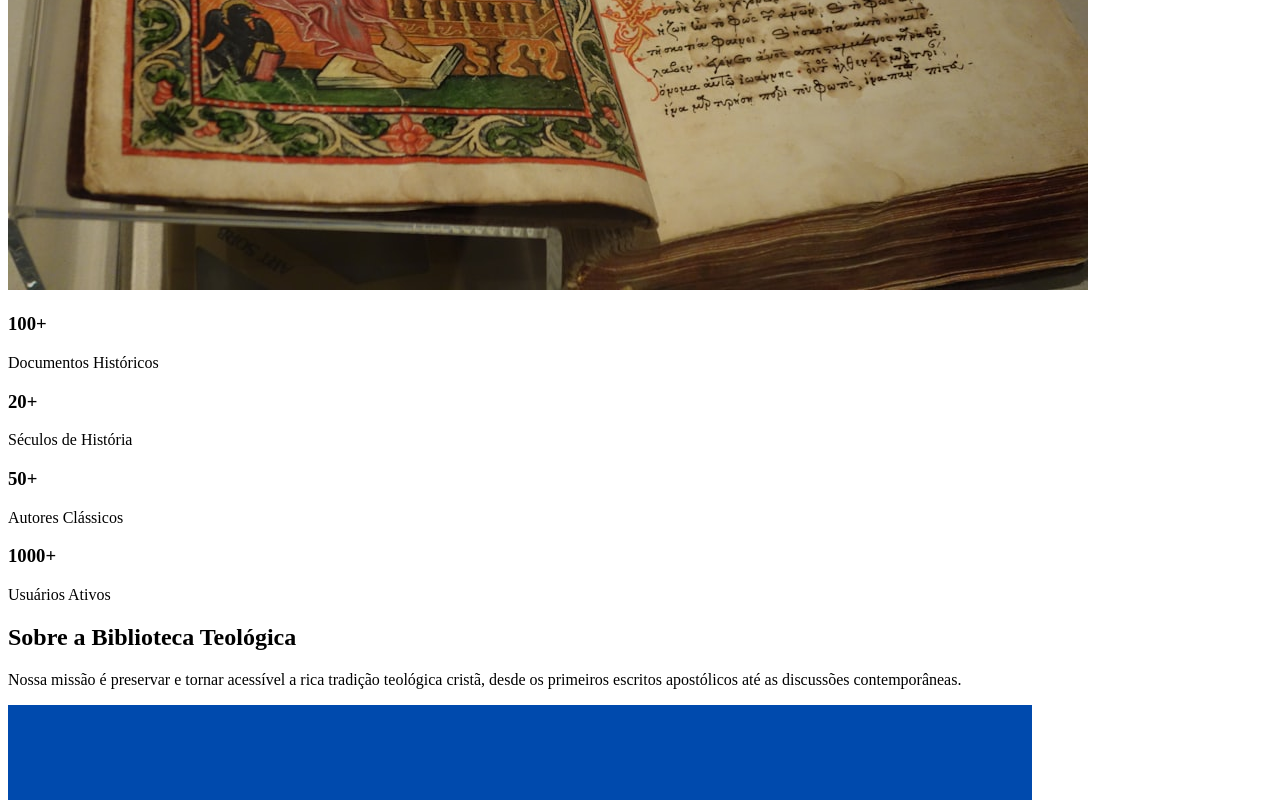
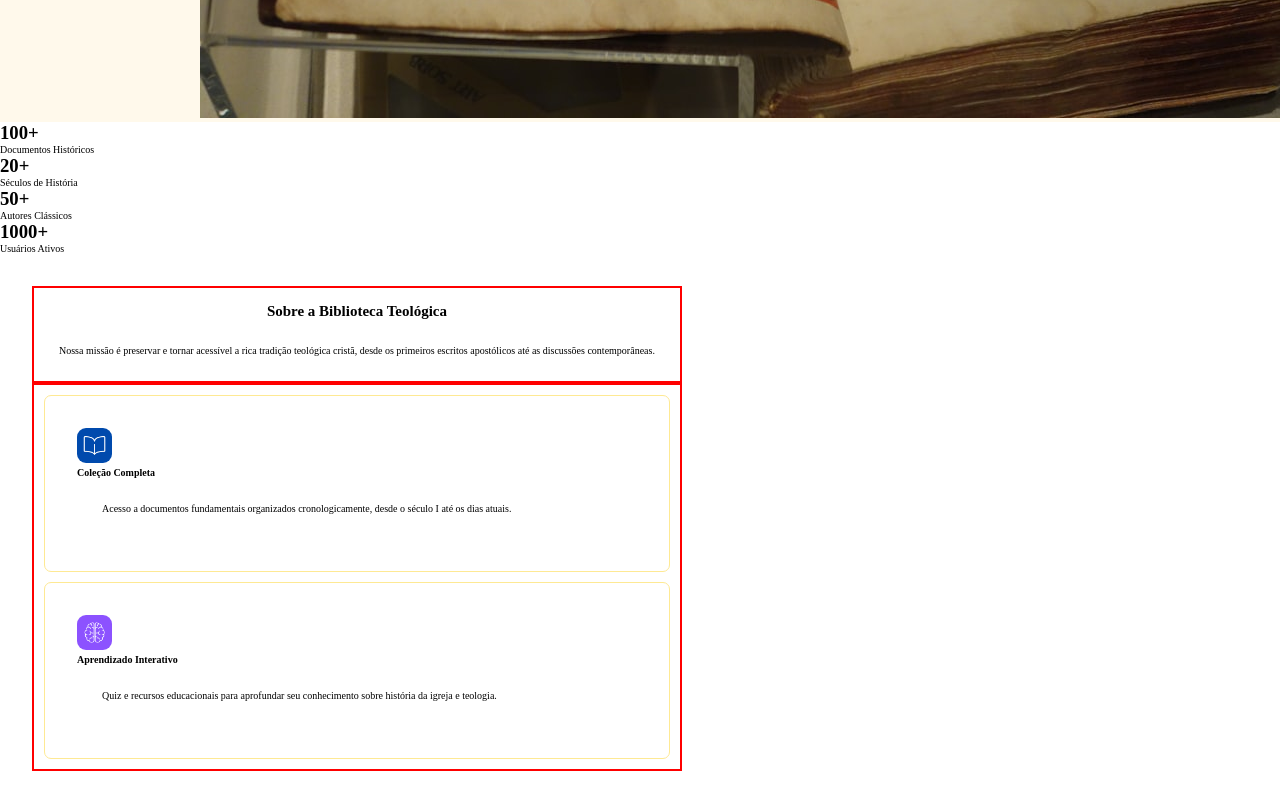
Before and after one commit to lluan-iada/TeoTeca, a plain HTML site: page index.html in a window 1280 px wide. Shown: the part 1280-2080 px from the top of the page. Drawn offline with Linux system fonts and the light colour scheme.

Commit message:
Estudando modelo de estilização do header, main e sobre

```diff
--- a/style/style.css
+++ b/style/style.css
@@ -1,15 +1,23 @@
 * {
-    box-sizing: border-box;
-    scroll-behavior: smooth;
+  margin: 0;
+  padding: 0;
+  box-sizing: border-box;
+  scroll-behavior: smooth;
 }
 
-/* .header img {
+/*header {
+
+}
+
+
+header img {
     width: 40px;
     height: 40px;
     display: block;
+
 }
 
-.header h2{
+header h2{
   grid-column: 2; grid-row: 1;
   margin: 0;
   font-size: 18px;
@@ -18,24 +26,18 @@
   color: var(--text);
 }
 
-.header h3{
+header h3{
   grid-column: 2; grid-row: 2;
   margin: 2px 0 0 0;
   font-size: 12px;
   font-weight: 500;
-  color: var(--muted);
 }
 
-.navbar{
-  grid-column: 3; grid-row: 1 / span 2;
-  list-style: none;
-  margin: 0;
-  padding: 0;
+nav {
 
-  display: flex;
-  align-items: center;
-  justify-content: flex-end;
-  gap: 28px;                 /* espaço entre os itens */
+}
+
+  /* espaço entre os itens */
 /* }
 
 .navbar li{
@@ -46,7 +48,7 @@
 .navbar span{
   font-weight: 600;
   color: var(--text);
-} */
+}
 
 .navbar button{
   cursor: pointer;
@@ -57,14 +59,78 @@
   font-weight: 600;
 }
 
-/* article {
+ /* article {
   border: 1px solid red;
 }
 
 header div, nav{
  border: 1px solid red;
 }
-
+/*
 main > div > div{
   border: 1px solid red;
 } */
+
+header {
+  padding: 1rem;
+  border-bottom: 2px solid #fee993;
+}
+
+main {
+  background-color: #fff9eb;
+  display: flex;
+}
+
+#sobre {
+  max-width: fit-content;
+  padding: 2rem;
+
+
+}
+#sobre > div {
+  border: 2px solid red;
+
+}
+
+#sobre h2 {
+  display: flex;
+  text-align: center;
+  flex-direction: column;
+  align-items: center;
+  font-size: 15px;
+  margin: 15px;
+}
+
+#sobre p{
+  display: flex;
+  align-items: center;
+  text-align: center;
+  margin: 15px;
+  padding: 10px;
+}
+
+#div_art {
+  display: flex;
+  flex-direction: row;
+}
+
+article {
+  border: 0.7px solid #fee993;
+  border-radius: 7px;
+  padding: 2rem;
+  margin: 10px;
+  justify-content: center;
+  gap: 24px;
+
+}
+
+article img {
+  width: 35px;
+  height: 35px;
+  border-radius: 9px;
+}
+
+article h4,
+p {
+  font-size: 10px;
+}
```
